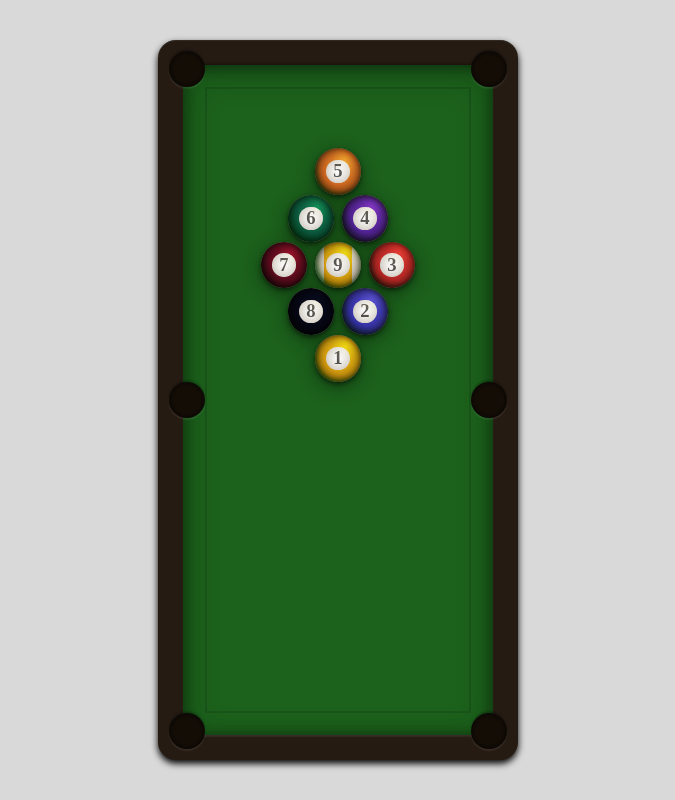
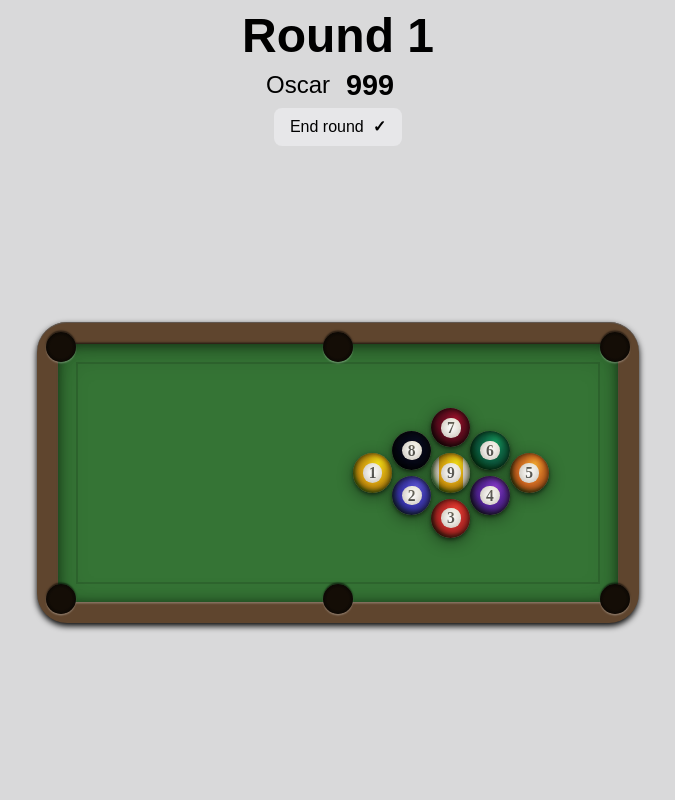
Before and after one commit to OscarMarcusson/score-counter, an Angular app in the folder score-counter-client/: page / in a window 1280 px wide. Shown: the whole page, without its empty margins (302-977 px from the left). Built offline with nearby package versions, Linux system fonts and the light colour scheme.

Commit message:
Improve layout and theme

```diff
--- a/score-counter-client/src/app/app.component.html
+++ b/score-counter-client/src/app/app.component.html
@@ -1,5 +1,19 @@
 <main class="main">
-  <app-billiards-view />
+  <div class="game-layout">
+    <h1>Round 1</h1>
+    <div class="player">
+      <input class="name" value="Oscar" />
+      <p class="score">999</p>
+    </div>
+    <button class="end-round">
+      <span class="label">End round</span>
+      <span class="icon">✓</span>
+    </button>
+
+    <div class="game-view">
+      <app-billiards-view />
+    </div>
+  </div>
 
   <!-- <div class="menu">
     <app-button [text]="'Home'"/>
--- a/score-counter-client/src/app/app.component.scss
+++ b/score-counter-client/src/app/app.component.scss
@@ -1,6 +1,7 @@
 :host,
 .main,
-.scores {
+.scores,
+.game-layout {
   display: flex;
   flex-direction: column;
   flex-grow: 1;
@@ -34,10 +35,97 @@
   }
 }
 
-app-billiards-view {
-  position: absolute;
-  left: 0;
-  top: 0;
-  right: 0;
-  bottom: 0;
+.game-layout {
+  flex-grow: 1;
+  align-items: center;
+
+  & > .game-view {
+    flex-grow: 1;
+    height: 0;
+    width: 100%;
+    position: relative;
+    display: flex;
+    justify-content: stretch;
+    align-items: stretch;
+
+    & > * {
+      margin: 1rem;
+      flex-grow: 1;
+      overflow: hidden;
+    }
+  }
+
+  & > h1 {
+    padding: 0;
+    margin: 0;
+    font-size: 3rem;
+    padding-top: 0.5rem;
+  }
+
+  & > .player {
+    box-sizing: border-box;
+    width: 100%;
+    display: flex;
+    flex-direction: row;
+    justify-content: center;
+    align-items: center;
+
+    & > * {
+      border: none;
+      outline: none;
+      background: transparent;
+      color: var(--color);
+      padding: 0.5rem;
+      font-size: 1.5rem;
+      margin: 0;
+      width: 0px;
+      min-width: unset;
+      max-width: unset;
+      flex-grow: 1;
+    }
+
+    & > .name {
+      text-align: right;
+      line-height: 1em;
+    }
+
+    & > .score {
+      user-select: none;
+      text-align: left;
+      font-size: 1.8rem;
+      font-weight: 900;
+      line-height: 1em;
+    }
+  }
+  & > .end-round {
+    margin: auto;
+    padding: 0.6em 1em;
+    font-size: 1rem;
+    outline: none;
+    border: none;
+    border-radius: 0.5em;
+    color: var(--text-primary-color);
+    background-color: var(--background-button);
+    transition: 0.4s ease-out;
+    outline: 2px solid transparent;
+
+    & > .label {
+      margin-right: 1ch;
+    }
+    & > .icon {
+      font-weight: 900;
+    }
+
+    &:hover {
+      color: limegreen;
+      background-color: var(--background-button-hover);
+      outline-color: #32cd3271;
+      transition: 0.2s ease-out;
+    }
+    &:active {
+      background-color: var(--background-button-click);
+      outline-color: #32cd32be;
+      transition: 0s;
+    }
+  }
 }
--- a/score-counter-client/src/components/billiards-view/billiards-view.component.scss
+++ b/score-counter-client/src/components/billiards-view/billiards-view.component.scss
@@ -1,23 +1,15 @@
 :host {
+  position: relative;
   display: flex;
   justify-content: center;
   align-items: center;
-
-  --outline: #0066ff;
-  --outline-fill: #0066ff25;
-
-  --outline-bad: #ff0000;
-  --outline-bad-fill: #ff000025;
-
-  --wood-top: #ffffff17;
-  --wood-bottom: #00000042;
 }
 
 .view {
   position: relative;
   box-sizing: border-box;
   margin: auto;
-  background: #251b13;
+  background: var(--wood);
   box-shadow: 0 1em 2em black, inset 0 0.3em 0.1em var(--wood-top),
     inset 0 0.3em 0.1em var(--wood-bottom);
   aspect-ratio: 0.5;
@@ -34,7 +26,7 @@
   top: 7em;
   right: 7em;
   bottom: 7em;
-  background: #1c611c;
+  background: var(--billiards-cloth);
   box-shadow: inset 0 0.5em 4em #050f05a4, inset 0 2em 10em #0914093b,
     0 0.5em 0.5em var(--wood-top), 0 -0.5em 0.5em var(--wood-bottom);
 
@@ -132,11 +124,14 @@
 :host.show-areas {
   .outside {
     background: var(--outline-bad-fill);
+    outline: 2px dotted var(--outline-bad);
+    outline-offset: -2px;
+    border-radius: 1em;
   }
 
   &:not(.mouse-over-table):hover {
-    --outline-bad: #ff6f87;
-    --outline-bad-fill: #ff00006e;
+    --outline-bad: var(--outline-bad-highlight);
+    --outline-bad-fill: var(--outline-bad-fill-highlight);
   }
 
   .view {
--- a/score-counter-client/src/styles.scss
+++ b/score-counter-client/src/styles.scss
@@ -18,6 +18,19 @@ html {
   --shadow-hard: rgba(0, 0, 0, 0.15);
   --highlight: #f7f7f7;
 
+  --outline: #0066ff;
+  --outline-fill: #0066ff25;
+  --outline-bad: #ac0000;
+  --outline-bad-fill: #ff000025;
+  --outline-bad-highlight: #ff002b;
+  --outline-bad-fill-highlight: #ff000038;
+
+  --wood: #5f452e;
+  --wood-top: #ffffff41;
+  --wood-bottom: #0000008c;
+
+  --billiards-cloth: #357435;
+
   // Apply default colors
   color: var(--text-primary-color);
   background: var(--background);
@@ -28,7 +41,8 @@ html {
 }
 
 // Window layout
-body, html {
+body,
+html {
   position: absolute;
   left: 0;
   top: 0;
@@ -41,8 +55,8 @@ body, html {
 }
 
 body {
-    max-width: 700px;
-    margin: auto;
+  max-width: 700px;
+  margin: auto;
 }
 
 // Dark mode
@@ -59,5 +73,18 @@ body {
     --shadow: rgba(0, 0, 0, 0.4);
     --shadow-hard: rgba(0, 0, 0, 0.6);
     --highlight: #2c2c31;
+
+    --outline: #0066ff;
+    --outline-fill: #0066ff25;
+    --outline-bad: #ff0000;
+    --outline-bad-fill: #ff000025;
+    --outline-bad-highlight: #ff6f87;
+    --outline-bad-fill-highlight: #ff000054;
+
+    --wood: #2c2017;
+    --wood-top: #ffffff17;
+    --wood-bottom: #00000042;
+
+    --billiards-cloth: #1c611c;
   }
 }
```
